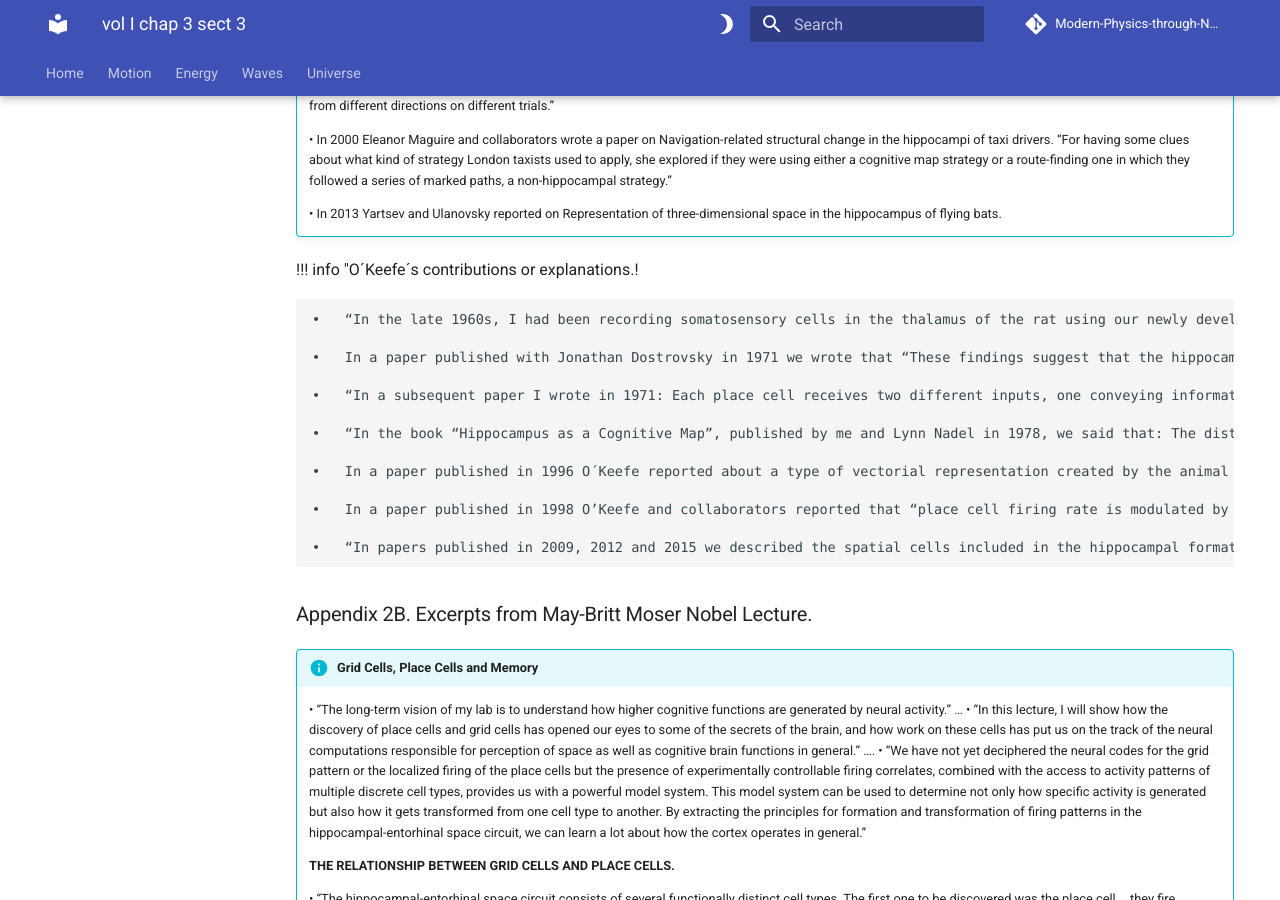
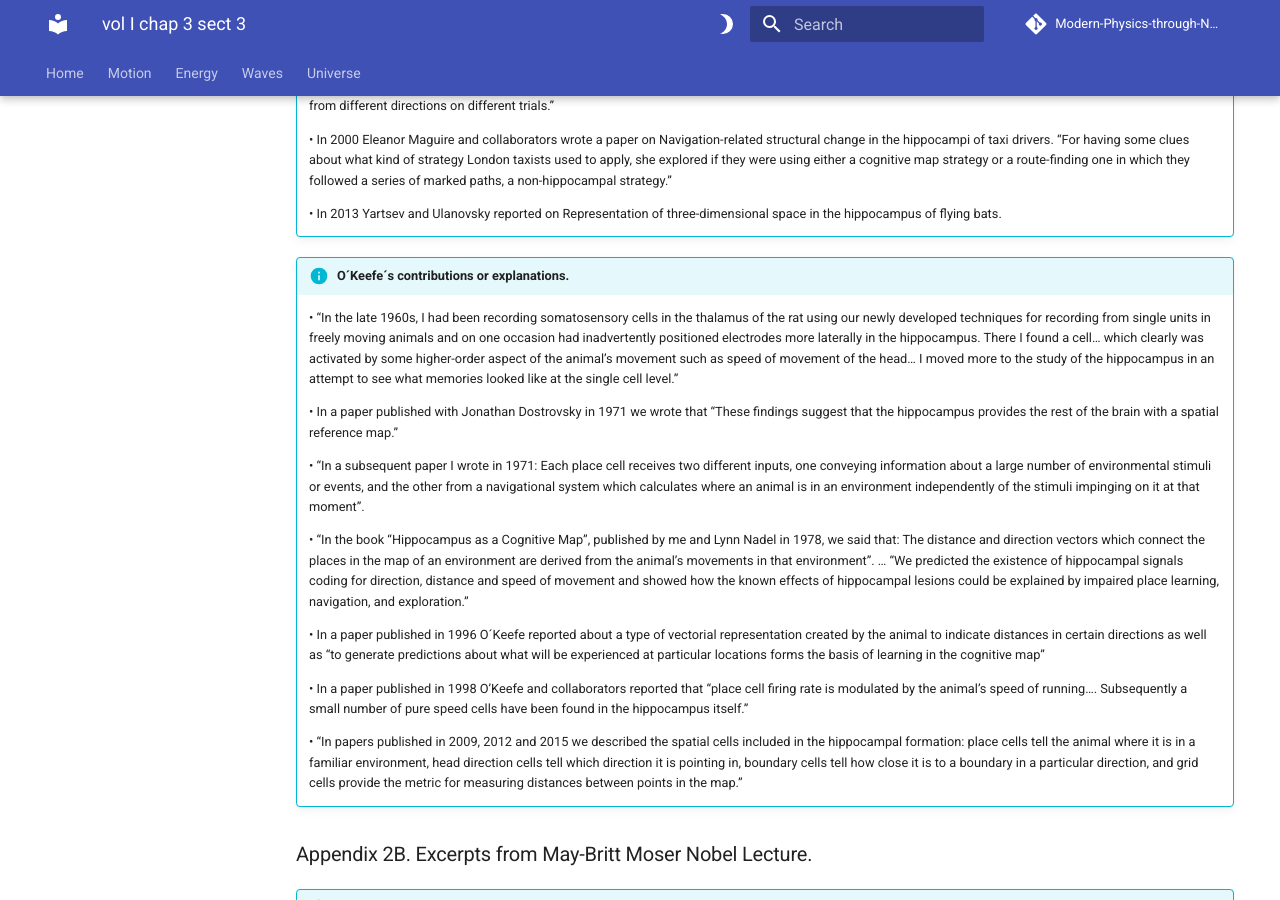
Before and after one commit to modphysnobel/modphysnobel.github.io, an MkDocs documentation site: the page built from docs/vol-I/vol-I-chap-3-sect-3.md, in a window 1280 px wide and 900 px high, scrolled down 2497 px. Built offline with MkDocs 1.6.1 and Material for MkDocs 9.7.7, drawn with Linux system fonts in a browser that asks for light colours; some web fonts are replaced; comment, search, counter and statistics services are not loaded.

Commit message:
Update vol-I-chap-3-sect-3.md

```diff
--- a/docs/vol-I/vol-I-chap-3-sect-3.md
+++ b/docs/vol-I/vol-I-chap-3-sect-3.md
@@ -84,7 +84,7 @@
 
 	•	In 2013 Yartsev and Ulanovsky reported on Representation of three-dimensional space in the hippocampus of flying bats.
 
-!!! info "O´Keefe´s contributions or explanations.!
+!!! info "O´Keefe´s contributions or explanations."
 
 	•	“In the late 1960s, I had been recording somatosensory cells in the thalamus of the rat using our newly developed techniques for recording from single units in freely moving animals and on one occasion had inadvertently positioned electrodes more laterally in the hippocampus. There I found a cell… which clearly was activated by some higher-order aspect of the animal’s movement such as speed of movement of the head… I moved more to the study of the hippocampus in an attempt to see what memories looked like at the single cell level.”
 
```
